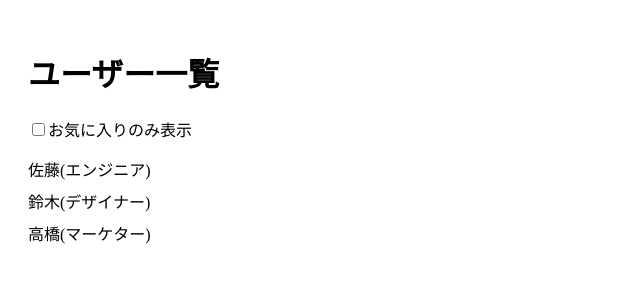
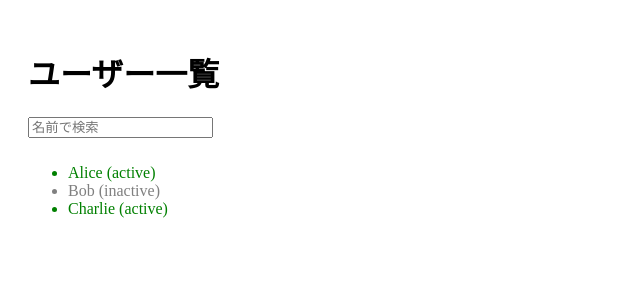
Before and after one commit to TYMtwilight/React_Shakyo, a React (Create React App) app: page / in a window 1280 px wide. Shown: the top 300 px of the page, without its empty margins (0-640 px from the left). Built offline with nearby package versions, Linux system fonts and the light colour scheme.

Commit message:
💪shakyo-18

```diff
--- a/src/index.tsx
+++ b/src/index.tsx
@@ -1,6 +1,6 @@
 import React from "react";
 import { createRoot } from "react-dom/client";
-import App from "./shakyo-17/App";
+import App from "./shakyo-18/App";
 
 const container = document.getElementById("root")!; // '!'は null でないことを保証
 const root = createRoot(container);
--- /dev/null
+++ b/src/shakyo-18/App.tsx
@@ -0,0 +1,40 @@
+import React, { useEffect, useState, useCallback } from 'react';
+import UserList from './components/UserList';
+import { User } from './types/User';
+
+const App: React.FC = () => {
+    const [users, setUsers] = useState<User[]>([]);
+    const [filter, setFilter] = useState<string>("");
+    const handleToggleActive = useCallback((id: number) => {
+        setUsers((prev) =>
+            prev.map((user) =>
+                user.id === id ? {...user, active: !user.active} : user
+            )
+        );
+    }, []);
+
+    useEffect(() => {
+        const initialUsers: User[] = [
+            { id: 1, name: 'Alice', active: true},
+            { id: 2, name: 'Bob', active: false},
+            { id: 3, name: 'Charlie', active: true},
+        ];
+        setUsers(initialUsers);
+    }, []);
+
+    return (
+        <div style={{ padding: '20px' }}>
+            <h1>ユーザー一覧</h1>
+            <input
+                type="text"
+                placeholder="名前で検索"
+                value={filter}
+                onChange={(e) => setFilter(e.target.value)}
+                style={{ marginBottom: '10px' }}
+            />
+            <UserList users={users} onToggle={handleToggleActive} filter={filter} />
+        </div>
+    )
+}
+
+export default App;
--- /dev/null
+++ b/src/shakyo-18/components/UserItem.tsx
@@ -0,0 +1,24 @@
+import React, { memo } from 'react';
+import { User } from '../types/User';
+
+type Props = {
+    user: User;
+    onToggle: (id: number) => void;
+};
+
+const UserItem: React.FC<Props> = memo(({user, onToggle}) => {
+    const { id, name, active } = user;
+
+    return (
+        <li style={{
+                color: active ? 'green' : 'gray',
+                cursor: 'pointer'
+            }}
+            onClick = {() => onToggle(id)}
+        >
+            {name} {active ? "(active)" : "(inactive)"}
+        </li>
+    );
+});
+
+export default UserItem;
--- /dev/null
+++ b/src/shakyo-18/components/UserList.tsx
@@ -0,0 +1,29 @@
+import React from 'react';
+import UserItem from './UserItem';
+import { User } from '../types/User';
+
+type Props = {
+    users: User[];
+    onToggle: (id: number) => void;
+    filter?: string;
+}
+
+const UserList: React.FC<Props> = ({ users, onToggle, filter = '' }) => {
+    const filteredUsers = users.filter(user =>
+        user.name.toLowerCase().includes(filter.toLowerCase())
+    );
+
+    return (
+        <ul>
+            {filteredUsers.map((user) => (
+                <UserItem
+                    key={user.id}
+                    user={user}
+                    onToggle={onToggle}
+                />
+            ))}
+        </ul>
+    );
+};
+
+export default UserList;
--- /dev/null
+++ b/src/shakyo-18/types/User.ts
@@ -0,0 +1,5 @@
+export type User = {
+    id: number;
+    name: string;
+    active: boolean;
+}
```
